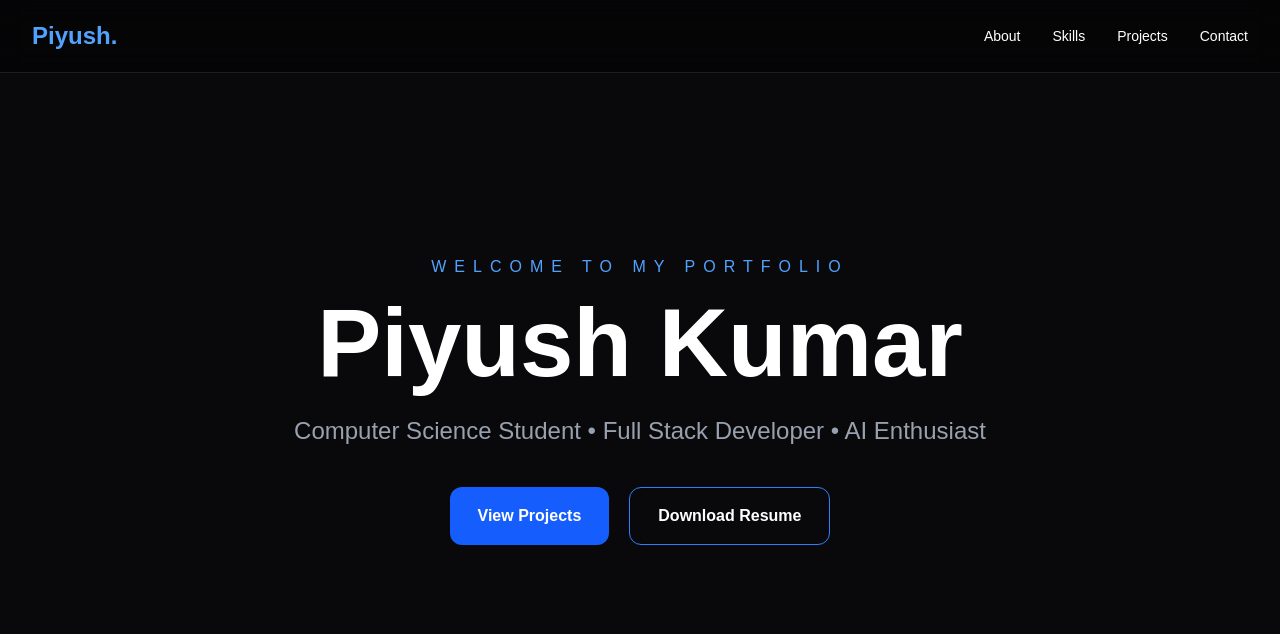
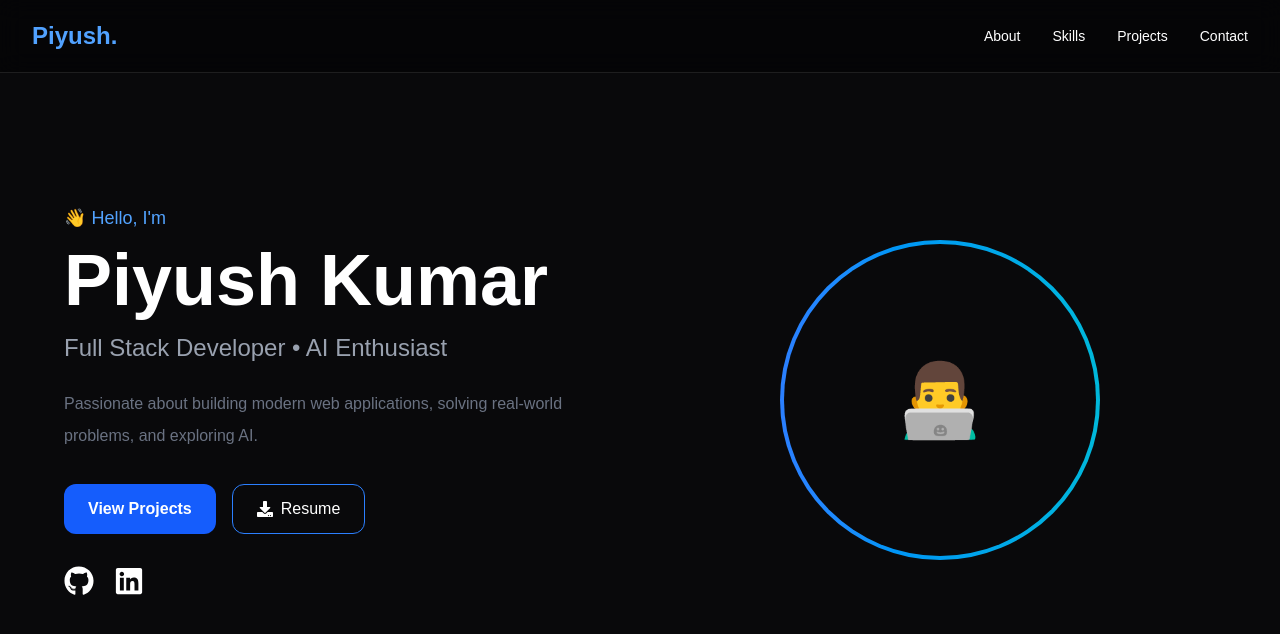
Before and after one commit to Piyush4230/PORTFOLIO, a Next.js app: page / in a window 1280 px wide. Shown: the top 634 px of the page. Built offline with nearby package versions, Linux system fonts and the light colour scheme.

Commit message:
Add premium hero section

```diff
--- a/components/Hero.tsx
+++ b/components/Hero.tsx
@@ -1,30 +1,53 @@
+import { FaGithub, FaLinkedin, FaDownload } from "react-icons/fa";
+
 export default function Hero() {
   return (
-    <section className="h-screen flex items-center justify-center">
-      <div className="text-center">
+    <section className="min-h-screen flex items-center justify-center px-6">
+      <div className="max-w-6xl mx-auto grid md:grid-cols-2 gap-12 items-center">
 
-        <p className="text-blue-400 uppercase tracking-[8px] mb-4">
-          Welcome To My Portfolio
+        {/* Left Side */}
+        <div>
+          <p className="text-blue-400 text-lg mb-3">
+            👋 Hello, I'm
           </p>
 
-        <h1 className="text-7xl md:text-8xl font-black">
+          <h1 className="text-6xl md:text-7xl font-extrabold">
             Piyush Kumar
           </h1>
 
-        <p className="text-gray-400 text-2xl mt-6">
-          Computer Science Student • Full Stack Developer • AI Enthusiast
+          <h2 className="text-2xl text-gray-400 mt-4">
+            Full Stack Developer • AI Enthusiast
+          </h2>
+
+          <p className="text-gray-500 mt-6 leading-8">
+            Passionate about building modern web applications,
+            solving real-world problems, and exploring AI.
           </p>
 
-        <div className="mt-10 flex justify-center gap-5">
-
-          <button className="bg-blue-600 hover:bg-blue-700 px-7 py-4 rounded-xl font-semibold transition">
+          <div className="flex gap-4 mt-8">
+            <button className="bg-blue-600 hover:bg-blue-700 px-6 py-3 rounded-xl font-semibold transition">
               View Projects
             </button>
 
-          <button className="border border-blue-500 hover:bg-blue-500 px-7 py-4 rounded-xl font-semibold transition">
-            Download Resume
+            <button className="border border-blue-500 px-6 py-3 rounded-xl flex items-center gap-2 hover:bg-blue-600 transition">
+              <FaDownload />
+              Resume
             </button>
+          </div>
 
+          <div className="flex gap-5 mt-8 text-3xl">
+            <FaGithub className="cursor-pointer hover:text-blue-400 transition" />
+            <FaLinkedin className="cursor-pointer hover:text-blue-400 transition" />
+          </div>
+        </div>
+
+        {/* Right Side */}
+        <div className="flex justify-center">
+          <div className="w-80 h-80 rounded-full bg-gradient-to-r from-blue-500 to-cyan-500 p-1">
+            <div className="w-full h-full rounded-full bg-[#09090B] flex items-center justify-center text-7xl">
+              👨‍💻
+            </div>
+          </div>
         </div>
 
       </div>
```
Lines whose indentation alone changed are shown as unchanged.
